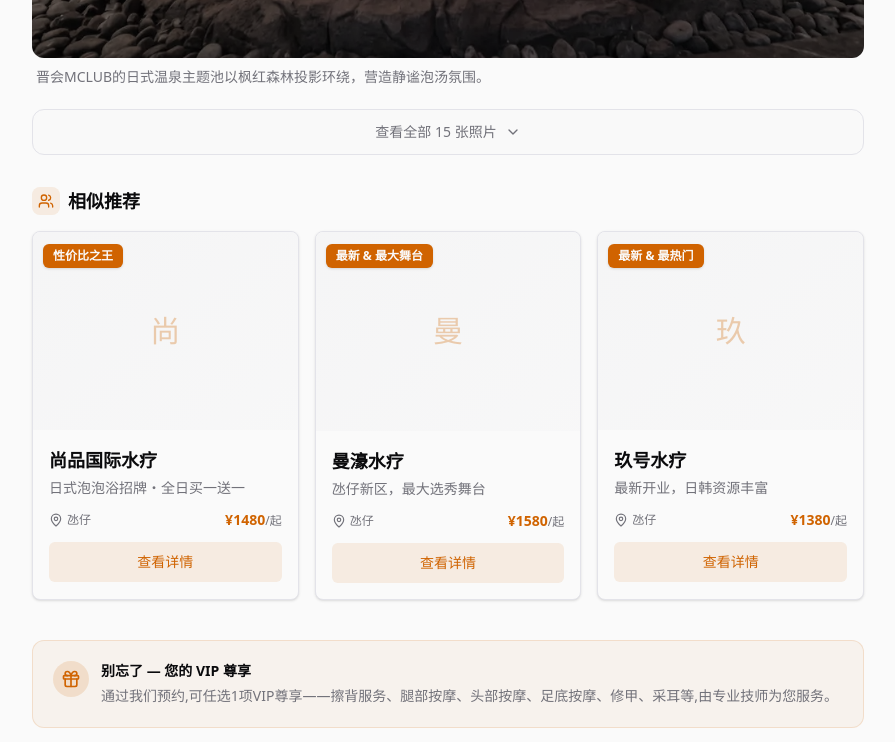
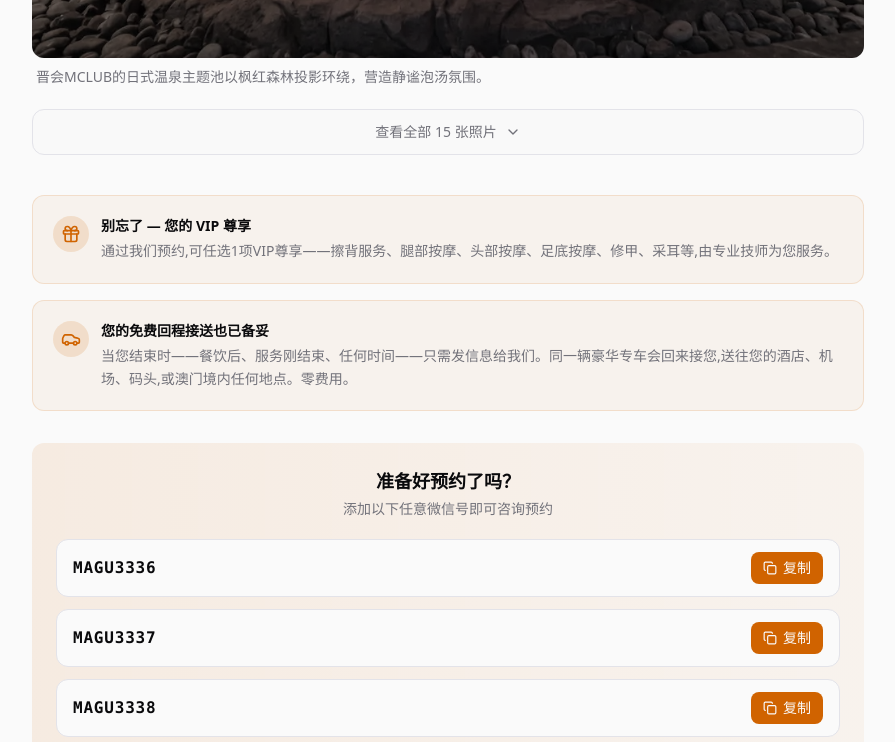
Before and after one commit to mcgd369/mcgd369.github.io, a Next.js app: page /venues/elite-sauna in a window 1280 px wide. Shown: the part 3479-4221 px from the top of the page, without its empty margins (192-1087 px from the left). Built offline with nearby package versions, Linux system fonts and the light colour scheme.

Commit message:
refactor: 去除门店详情页的相似推荐板块

```diff
--- a/src/app/venues/[slug]/VenueDetailClient.tsx
+++ b/src/app/venues/[slug]/VenueDetailClient.tsx
@@ -9,8 +9,7 @@ import { Badge } from '@/components/ui/badge';
 import { Navigation } from '@/components/navigation';
 import { ContactFooter } from '@/components/contact-footer';
 import { MobileContactBar } from '@/components/mobile-contact-bar';
-import { VenueCard } from '@/components/venue-card';
-import { getVenueBySlug, getAllVenues } from '@/lib/cms';
+import { getVenueBySlug } from '@/lib/cms';
 import { useI18n } from '@/lib/i18n-context';
 import { WatermarkedImage } from '@/components/watermarked-image';
 import {
@@ -122,7 +121,6 @@ export default function VenueDetailClient({ slug }: { slug: string }) {
   const [backTo, setBackTo] = useState<string>('guide');
 
   const venue = getVenueBySlug(slug);
-  const allVenues = getAllVenues();
 
   const [galleryExpanded, setGalleryExpanded] = useState(false);
   const [copiedId, setCopiedId] = useState<string | null>(null);
@@ -150,11 +148,6 @@ export default function VenueDetailClient({ slug }: { slug: string }) {
     setCopiedId(id);
     setTimeout(() => setCopiedId(null), 2000);
   }, []);
-
-  // 获取相似场馆推荐（排除当前场馆，最多显示3个）
-  const similarVenues = allVenues
-    .filter(v => v.slug !== slug && !v.suspended)
-    .slice(0, 3);
 
   if (!venue) {
     return (
@@ -672,21 +665,6 @@ export default function VenueDetailClient({ slug }: { slug: string }) {
                 )}
               </section>
             )}
-
-            {/* 10. 相似推荐 */}
-            {similarVenues.length > 0 && (
-              <section>
-                <SectionHeading
-                  icon={<Users className="h-4 w-4 text-primary" />}
-                  title={txt.similar}
-                />
-                <div className="grid grid-cols-1 sm:grid-cols-2 lg:grid-cols-3 gap-4">
-                  {similarVenues.map((v) => (
-                    <VenueCard key={v.slug} venue={v} />
-                  ))}
-                </div>
-              </section>
-            )}
           </div>
 
           {/* VIP Reminder */}
```
